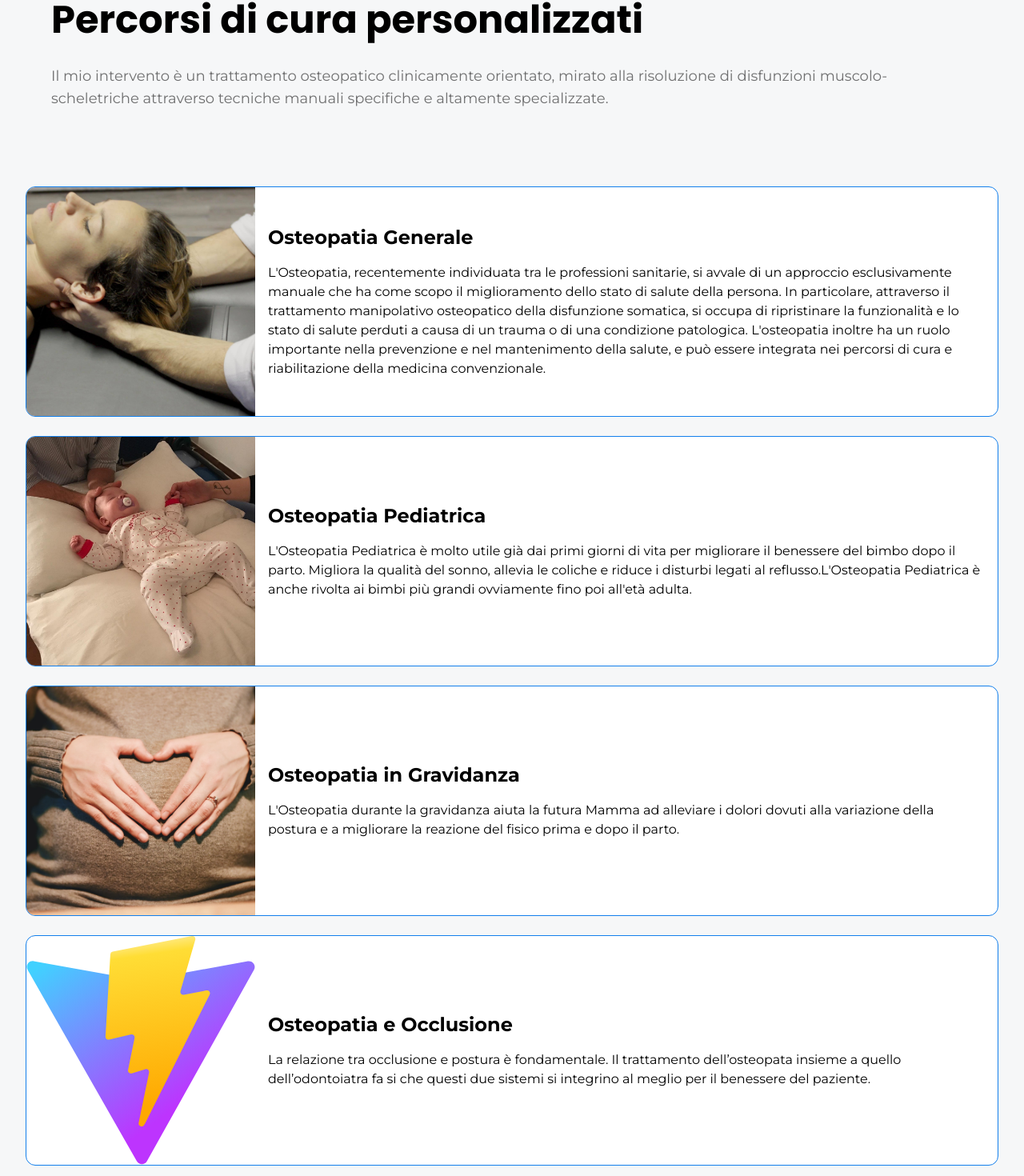
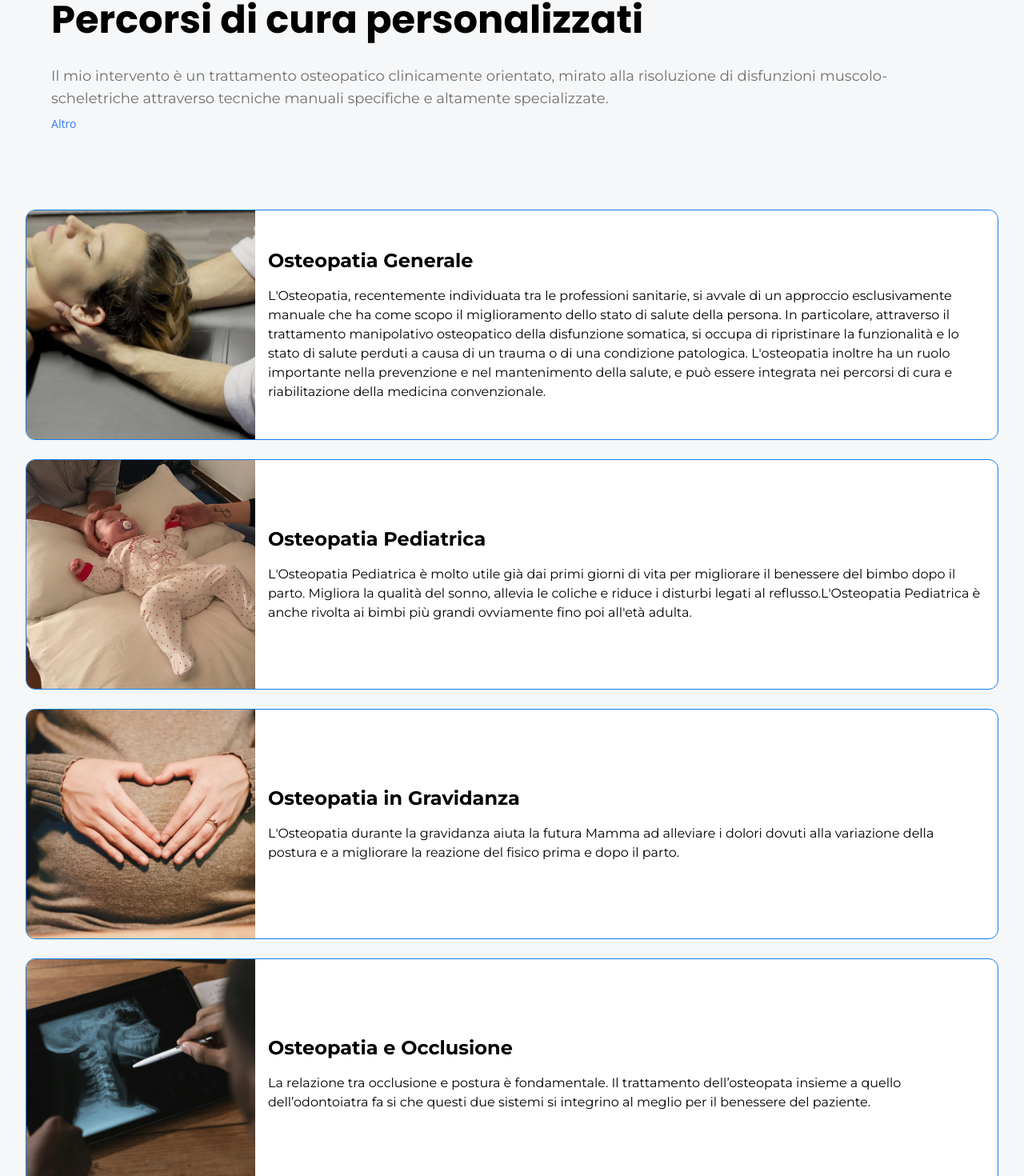
Before and after one commit to federico-cecchini/frontend, a React app: page /services in a window 1280 px wide. Shown: the part 703-2173 px from the top of the page at 80% size. Built offline with nearby package versions, Linux system fonts and the light colour scheme; the HTML template or start-up script is replaced by a standard one.

Commit message:
Refactor code structure for improved readability and maintainability

```diff
--- a/src/components/Paragraph.jsx
+++ b/src/components/Paragraph.jsx
@@ -8,6 +8,10 @@ function Paragraph({text}) {
     const pRef = useRef(null)
 
     useEffect(() => {
+        if (text.split('\n').length > 1){
+            setShowButton(true)
+            return
+        }
         if (pRef.current) {
             const lineHeight = parseInt(window.getComputedStyle(pRef.current).lineHeight)
             const height = pRef.current.scrollHeight
@@ -36,7 +40,7 @@ function Paragraph({text}) {
                     onClick={() => setIsExpanded(!isExpanded)}
                     className="text-blue-500 text-sm mt-2"
                 >
-                    {isExpanded ? 'Comprimi' : 'Espandi'}
+                    {isExpanded ? 'Mostra meno' : 'Altro'}
                 </button>
             )}
         </div>
--- a/src/components/Place.jsx
+++ b/src/components/Place.jsx
@@ -10,7 +10,7 @@ function Place() {
                     <article className='text-xl opacity-55'>
                         <p className='font-bold'>Studio Minghetti</p>
                         <p className='font-normal'>Via Marco Minghetti, 1, 10093 Collegno TO</p>
-                        <p className='font-extralight'>Piano 2, Interno 10</p>
+                        <p className='font-extralight'>Piano 2</p>
                     </article>
                     <CTA text={"Ottieni indicazioni"} to={"https://www.google.com/maps/dir/?api=1&destination=Dott.+Cecchini+Federico+Eugenio+Osteopata+D.O."} className={"xl:w-fit bg-black dark:!bg-cta-bg"} target='_blank'/>
                     <article className='text-xl opacity-55'>
--- a/src/view/About.jsx
+++ b/src/view/About.jsx
@@ -9,7 +9,7 @@ import PhotoGallery from '../components/PhotoGallery'
 import AboutHero from '../assets/about.jpg'
 import Library from '../assets/library.jpg'
 import Degre from '../assets/degree.png'
-import Verify from '../assets/Verify.png'
+import Verify from '../assets/verify.png'
 import Osteopath from '../assets/orthopedics.png'
 import '../App.css'
 
--- a/src/view/Services.jsx
+++ b/src/view/Services.jsx
@@ -8,6 +8,7 @@ import ServiceHero from '../assets/services.jpg'
 import Generic from '../assets/generic.jpg'
 import Child from '../assets/child.jpg'
 import Pregnant from '../assets/pregnant.jpg'
+import Occlusion from '../assets/occlusion.jpg'
 import Sport from '../assets/sport.jpg'
 
 import '../App.css'
@@ -29,7 +30,7 @@ const services = [
         description: 'L\'Osteopatia durante la gravidanza aiuta la futura Mamma ad alleviare i dolori dovuti alla variazione della postura e a migliorare la reazione del fisico prima e dopo il parto.'
     },
     {
-        img: './vite.svg',
+        img: Occlusion,
         title: 'Osteopatia e Occlusione',
         description: 'La relazione tra occlusione e postura è fondamentale. Il trattamento dell’osteopata insieme a quello dell’odontoiatra fa si che questi due sistemi si integrino al meglio per il benessere del paziente.'
     },
@@ -43,19 +44,11 @@ const services = [
 const FAQs = [
     {
         question: 'Quanto dura una seduta?',
-        answer: 'Lorem ipsum dolor sit amet, consectetur adipiscing elit. Sed do eiusmod tempor incididunt ut labore et dolore magna aliqua.'
-    },
-    {
-        question: 'Cosa devo portare al primo appuntamento?',
-        answer: 'Lorem ipsum dolor sit amet, consectetur adipiscing elit. Sed do eiusmod tempor incididunt ut labore et dolore magna aliqua.'
+        answer: 'I trattamenti possono durare dai 40 fino ai 60 minuti, a seconda delle necessità.'
     },
     {
         question: 'L’osteopatia è dolorosa?',
-        answer: 'Lorem ipsum dolor sit amet, consectetur adipiscing elit. Sed do eiusmod tempor incididunt ut labore et dolore magna aliqua.'
-    },
-    {
-        question: 'Come devo vestirmi?',
-        answer: 'Lorem ipsum dolor sit amet, consectetur adipiscing elit. Sed do eiusmod tempor incididunt ut labore et dolore magna aliqua.'
+        answer: 'Assolutamente no, ogni tecnica è eseguita in modo preciso nel rispetto del comfort e del benessere del paziente'
     }
 ]
 
```
Also changed, not shown: src/view/Home.jsx (+1 -1 lines), src/assets/certificate/degree.jpeg (added), src/assets/occlusion.jpg (added).
